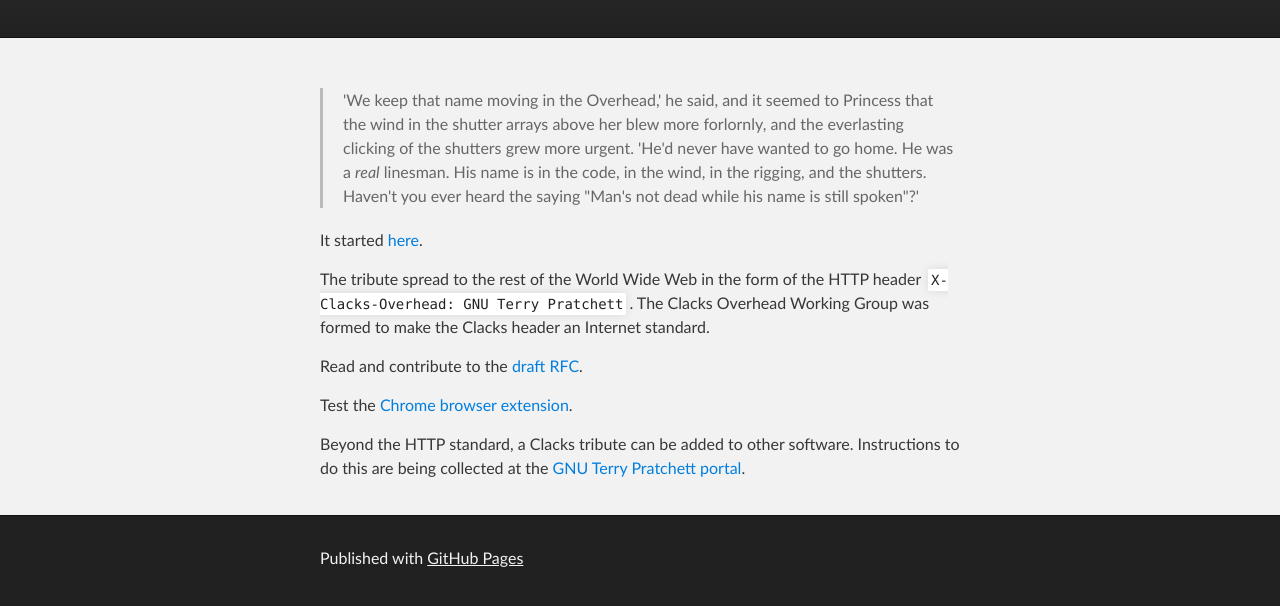
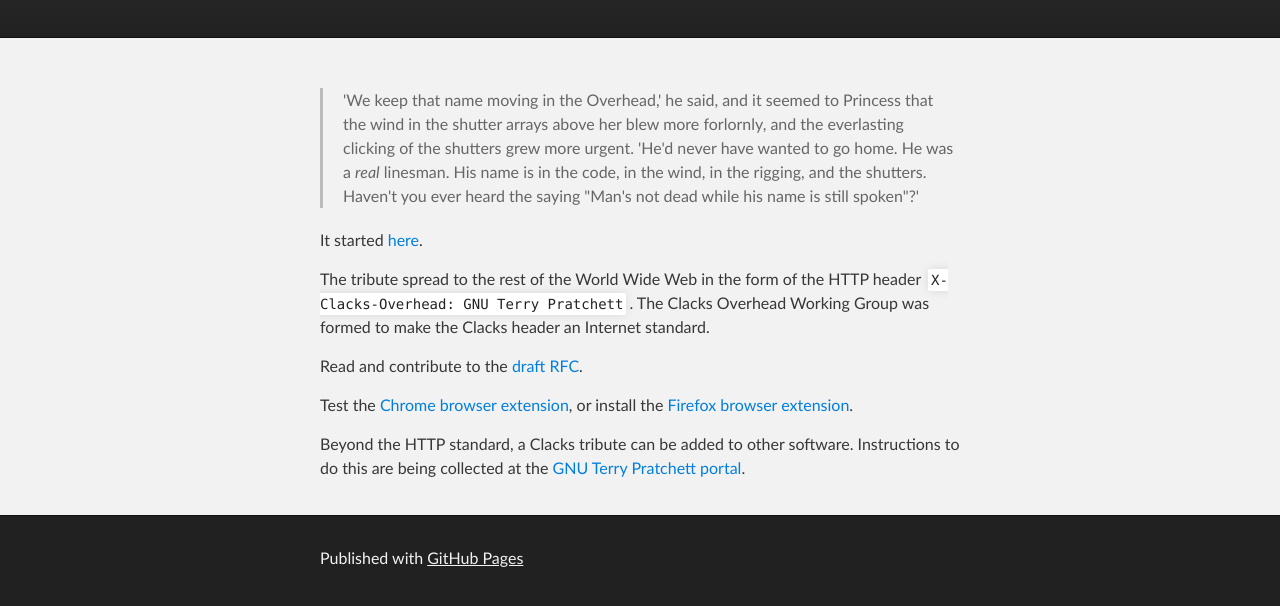
Before and after one commit to clacks-overhead/clacks-overhead.github.io, a plain HTML site: page index.html in a window 1280 px wide. Shown: the part 136-742 px from the top of the page. Drawn offline with Linux system fonts and the light colour scheme.

Commit message:
Added the Firefox Browser extension link

```diff
--- a/index.html
+++ b/index.html
@@ -42,7 +42,7 @@
 
 <p>Read and contribute to the <a href="https://github.com/clacks-overhead/clacks-protocol">draft RFC</a>.</p>
 
-<p>Test the <a href="https://github.com/clacks-overhead/clacks-chrome-extension">Chrome browser extension</a>.</p>
+<p>Test the <a href="https://github.com/clacks-overhead/clacks-chrome-extension">Chrome browser extension</a>, or install the <a href="https://addons.mozilla.org/en-US/firefox/addon/gnu_terry_pratchett/">Firefox browser extension</a>.</a></p>
 
 <p>Beyond the HTTP standard, a Clacks tribute can be added to other software. Instructions to do this are being collected at the <a href="http://www.gnuterrypratchett.com">GNU Terry Pratchett portal</a>.</p>
       </section>
```
